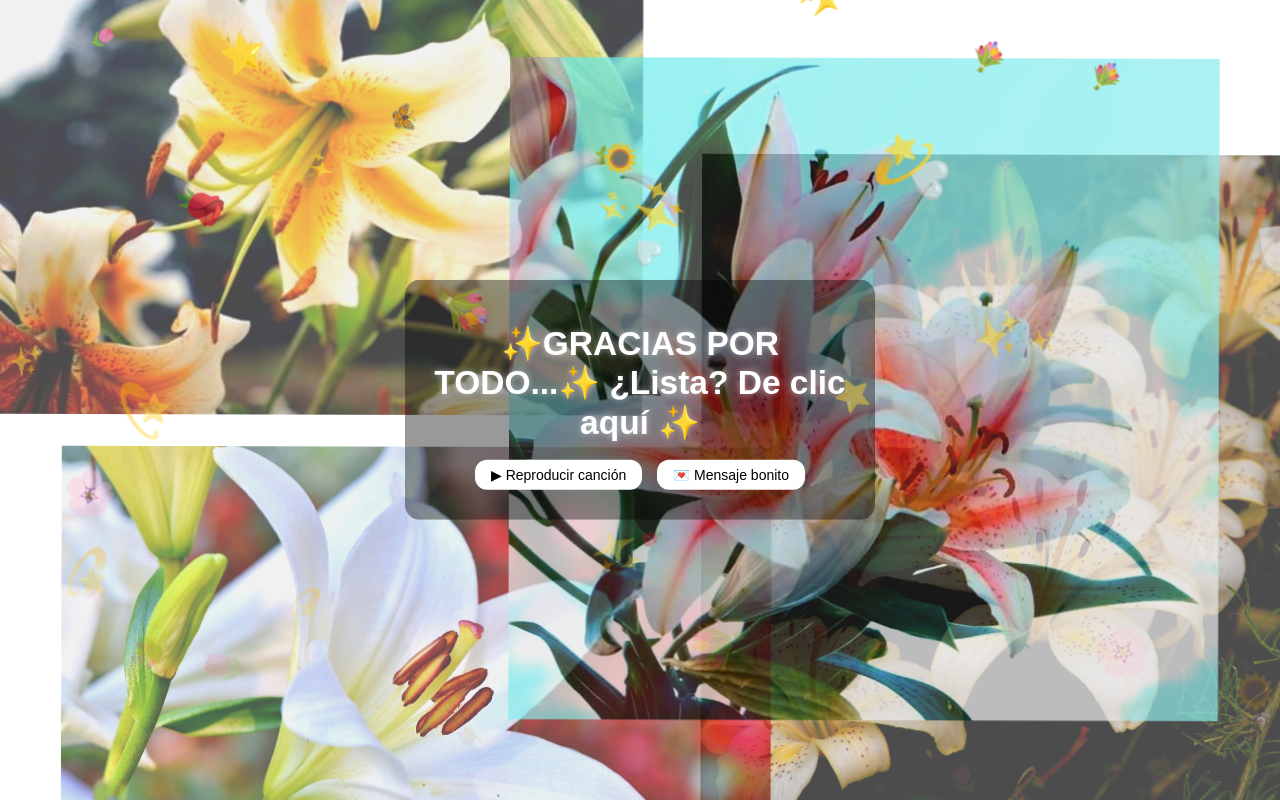
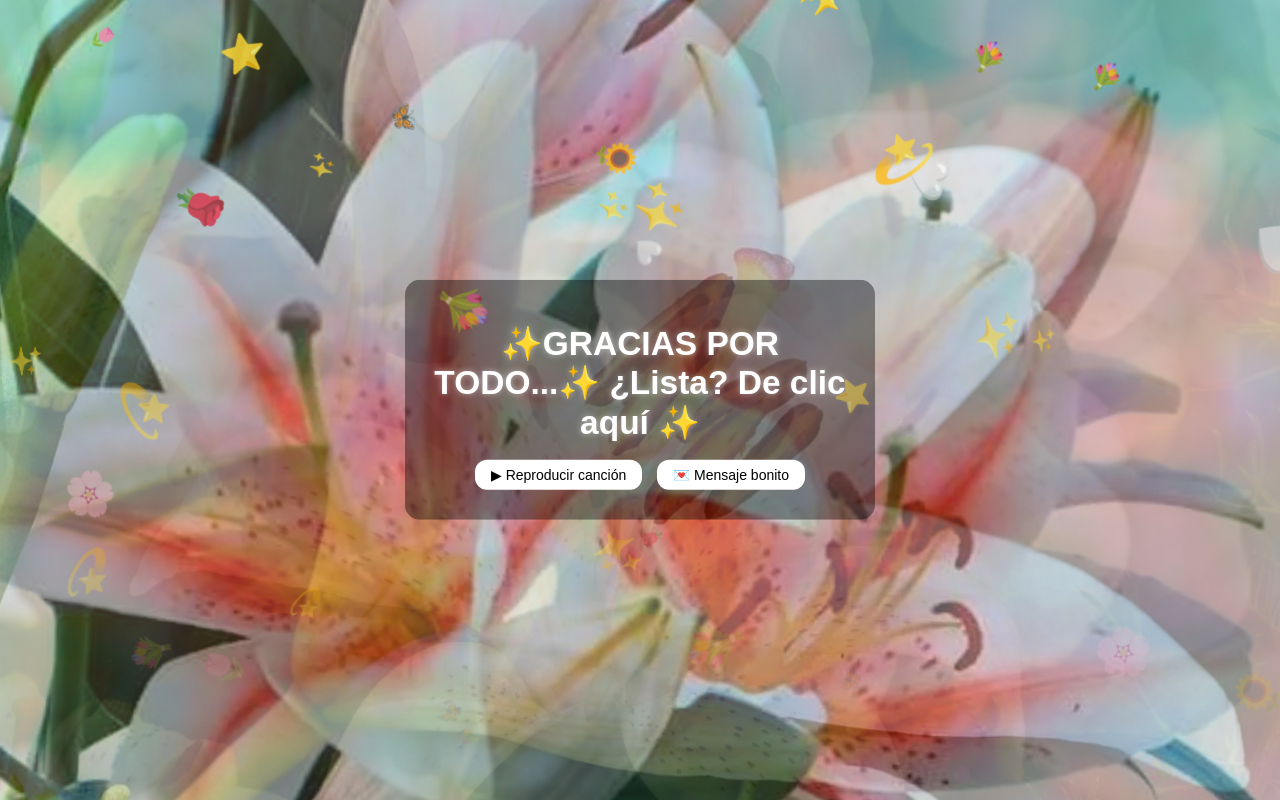
Before and after one commit to Joki102/lirios, a plain HTML site: page index.html in a window 1280 px wide. Shown: the top 801 px of the page. Drawn offline with Linux system fonts and the light colour scheme.

Commit message:
cambio en css

```diff
--- a/styles.css
+++ b/styles.css
@@ -5,7 +5,7 @@ body {
 }
 
 /* -----------------------
-   COLLAGE DESORDENADO
+   COLLAGE RESPONSIVO REAL
 ------------------------ */
 .collage {
     position: fixed;
@@ -17,27 +17,59 @@ body {
     z-index: -1;
 }
 
+/* CADA IMAGEN OCUPA TODA LA PANTALLA */
 .capa {
     position: absolute;
-    width: 55vw;
-    height: auto;
-    opacity: 0.70;
-    filter: contrast(1.35) saturate(1.25) brightness(0.92) blur(0.7px);
+    width: 130%;          /* más grande que la pantalla */
+    height: 130%;
     object-fit: cover;
+    opacity: 0.55;        /* collage suave */
+    filter: contrast(1.2) brightness(0.95) saturate(1.15);
     animation: mover 18s ease-in-out infinite alternate;
+    top: 50%;
+    left: 50%;
+    transform-origin: center;
+    translate: -50% -50%; /* siempre centrado */
 }
 
-/* POSICIONES DIFERENTES */
-.capa:nth-child(1) { top: -10vh; left: -5vw; transform: rotate(-5deg); }
-.capa:nth-child(2) { top: 20vh; right: -10vw; transform: rotate(4deg); }
-.capa:nth-child(3) { bottom: -15vh; left: 5vw; transform: rotate(3deg); }
-.capa:nth-child(4) { bottom: 10vh; right: 5vw; transform: rotate(-4deg); }
+/* VARIACIONES PARA EFECTO COLLAGE */
+.capa:nth-child(1) {
+    transform: rotate(-6deg);
+}
+.capa:nth-child(2) {
+    transform: rotate(4deg);
+    animation-delay: 3s;
+}
+.capa:nth-child(3) {
+    transform: rotate(-2deg);
+    animation-delay: 6s;
+}
+.capa:nth-child(4) {
+    transform: rotate(3deg);
+    animation-delay: 9s;
+}
 
-/* ANIMACIÓN SUAVE */
+/* Animación suave */
 @keyframes mover {
-    0% { transform: scale(1) translateY(0) rotate(0deg); }
-    100% { transform: scale(1.05) translateY(-15px) rotate(1deg); }
+    0% {
+        transform: scale(1.1) rotate(0deg);
+    }
+    100% {
+        transform: scale(1.18) rotate(1deg);
+    }
 }
+
+/* -----------------------
+   RESPONSIVE PARA TELÉFONO
+------------------------ */
+@media (max-width: 700px) {
+    .capa {
+        width: 160%;
+        height: 160%;
+        opacity: 0.45; /* más suave en teléfonos */
+    }
+}
+
 
 /* -----------------------
    CAJA DE MENSAJE
```
